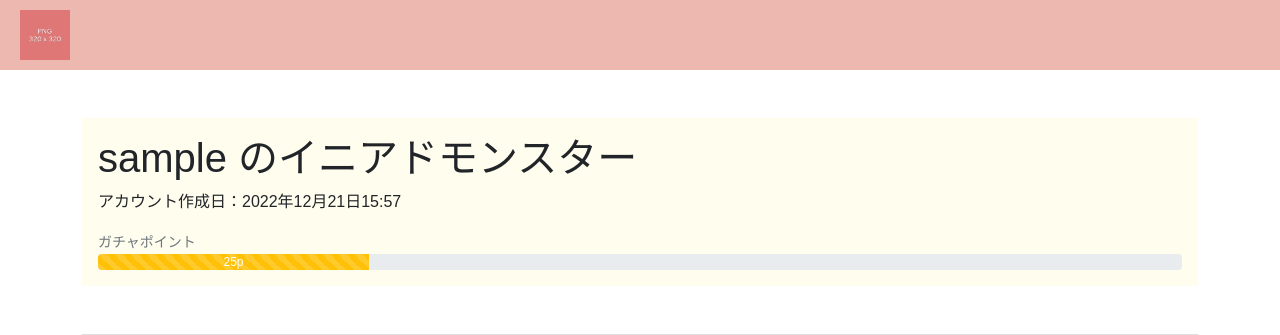
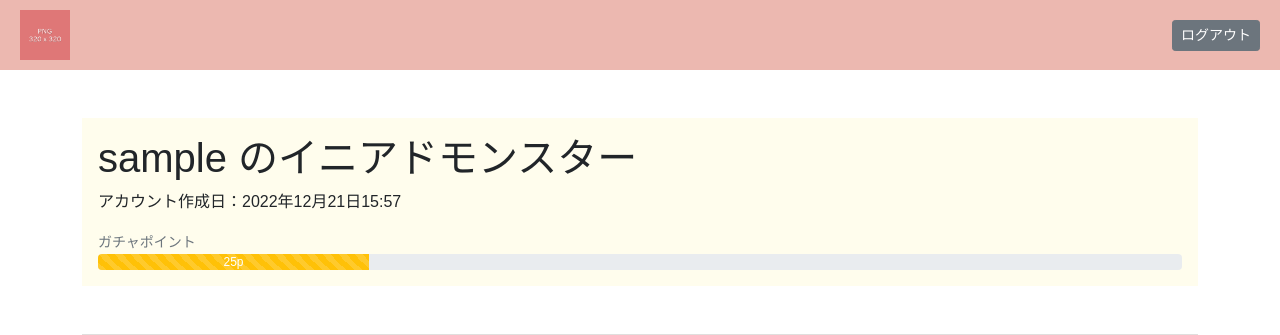
Before and after one commit to Chicken-iniad/Gacha, a Django app: page /user/ in a window 1280 px wide. Shown: the top 335 px of the page. Run offline with Django 4.2, Linux system fonts and the light colour scheme; the visitor is signed in with stand-in values (Sample User, id 1).

Commit message:
ログアウト画面を追加

```diff
--- a/gacha/templates/gacha/user.html
+++ b/gacha/templates/gacha/user.html
@@ -10,6 +10,12 @@
   <link href="{% static 'gacha/css/default.css' %}" rel="stylesheet">
   <title>Gacha</title>
   <style>
+    .btn-sm {
+      position: absolute;
+      top: 20px;
+      right: 20px;
+    }
+
     .user {
       background-color: rgb(255, 253, 237);
     }
@@ -156,6 +162,7 @@
 <body>
   <div id="header">
     <img src="{% static 'gacha/img/sample.png' %}" alt="Logo">
+    <button onclick="location.href='{% url 'logout' %}'" class="btn btn-secondary btn-sm">ログアウト</button>
   </div>
   <div class="container">
     <div class="user mt-5 p-3">
```
Also changed, not shown: gacha/templates/gacha/logout.html (+10 -2 lines).
